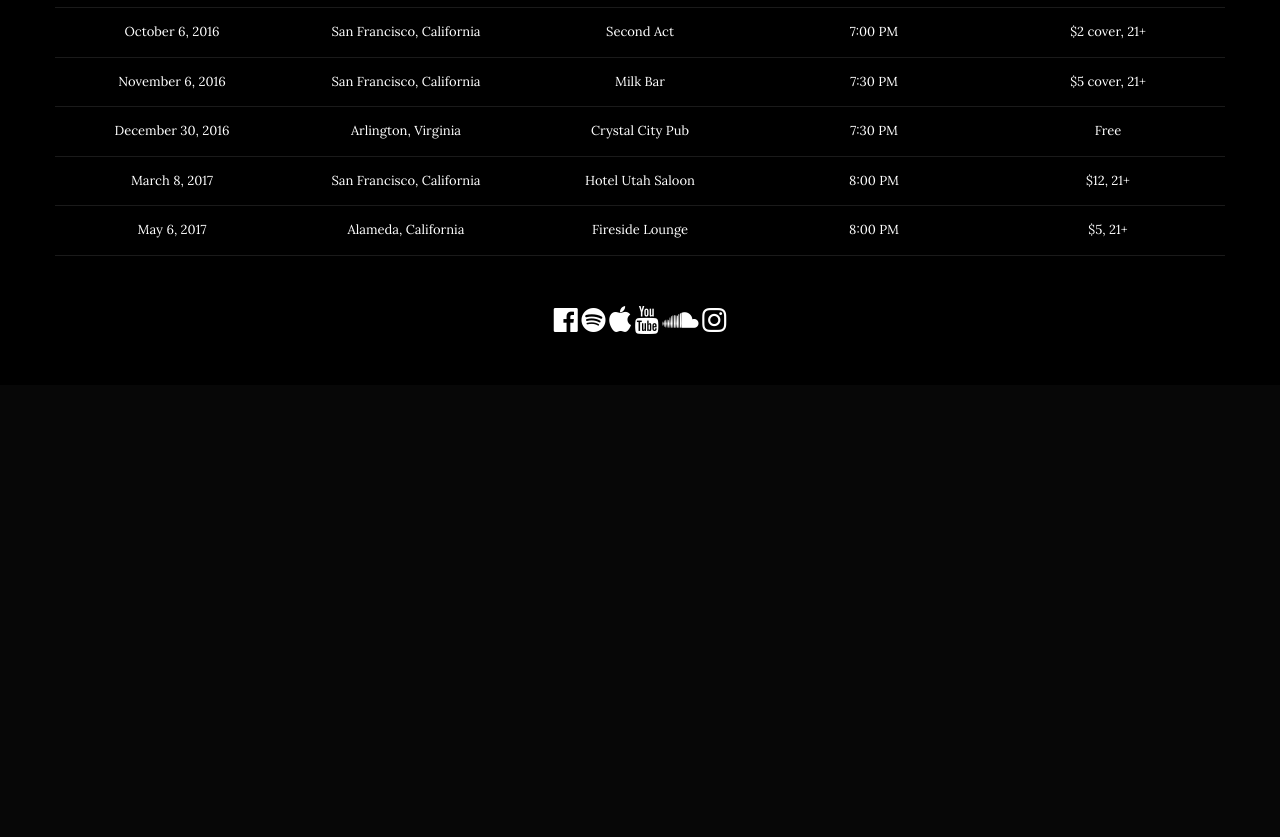
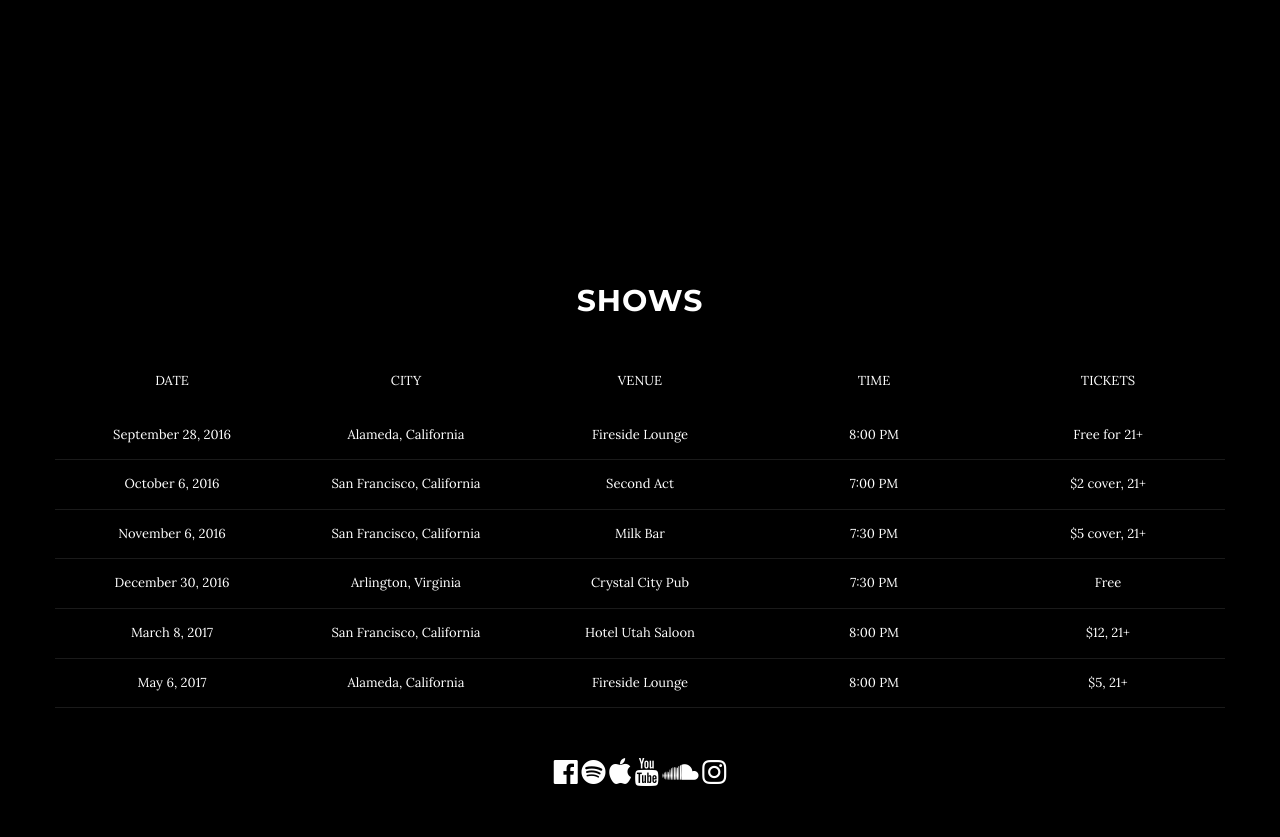
Before and after one commit to mbuono94/mbuono_music, a PHP site: page / in a window 1280 px wide. Shown: the part 2319-3156 px from the top of the page. Before the commit the page ends 2653 px from the top, so only its background shows below. Run offline with PHP 8.4, Linux system fonts and the light colour scheme; some libraries are stand-ins or nearby versions.

Commit message:
IT WORKS! Gray links, fixed padding stuff, etc

```diff
--- a/css/grayscale.css
+++ b/css/grayscale.css
@@ -48,7 +48,7 @@
 a:hover,
 a:focus {
   text-decoration: none;
-  color: #1d9b6c;
+  color: gray;
 }
 .light {
   font-weight: 400;
@@ -223,6 +223,16 @@
 }
 .content-section {
   padding-top: 50px;
+  height: 100%;
+}
+.spotify {
+  /*display: table;*/
+  /*height: 100%;*/
+  /*vertical-align: middle;*/
+}
+
+.content-section2 {
+  padding-top: 50px;
 }
 .download-section {
   width: 100%;
@@ -258,6 +268,9 @@
 }
 @media (min-width: 767px) {
   .content-section {
+    padding-top: 125px;
+  }
+  .content-section2 {
     padding-top: 125px;
   }
   .download-section {
@@ -421,6 +434,7 @@
   padding-bottom: 56.25%; /* 16:9 */
   padding-top: 25px;
   height: 0;
+
 }
 .videoWrapper iframe {
   position: absolute;
--- a/index.html
+++ b/index.html
@@ -112,7 +112,7 @@
     <!-- About Section -->
     <section id="about" class="container content-section text-center">
         <div class="row">
-            <div class="col-lg-8 col-lg-offset-2">
+            <div class="col-lg-8 col-lg-offset-2 spotify">
 
 
 
@@ -149,7 +149,7 @@
 
 
     <!-- Contact Section -->
-    <section id="contact" class="container content-section text-center">
+    <section id="contact" class="container content-section2 text-center">
         <div class="row">
 
     <h2>Shows</h2>
```
